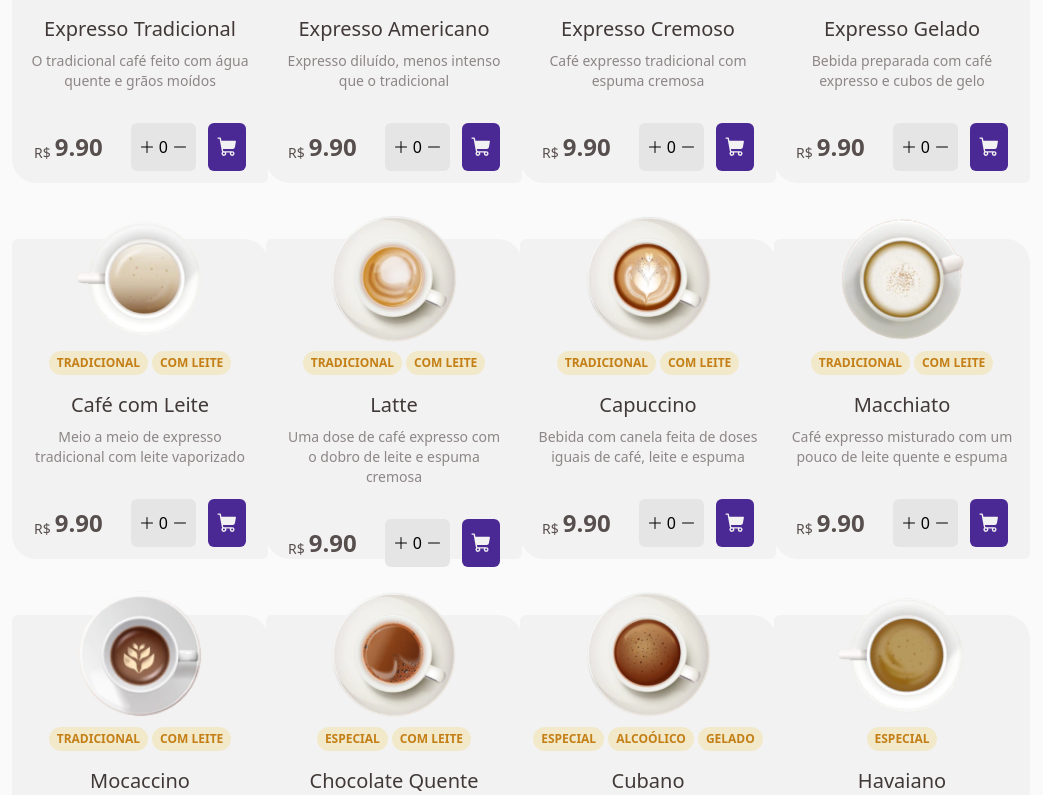
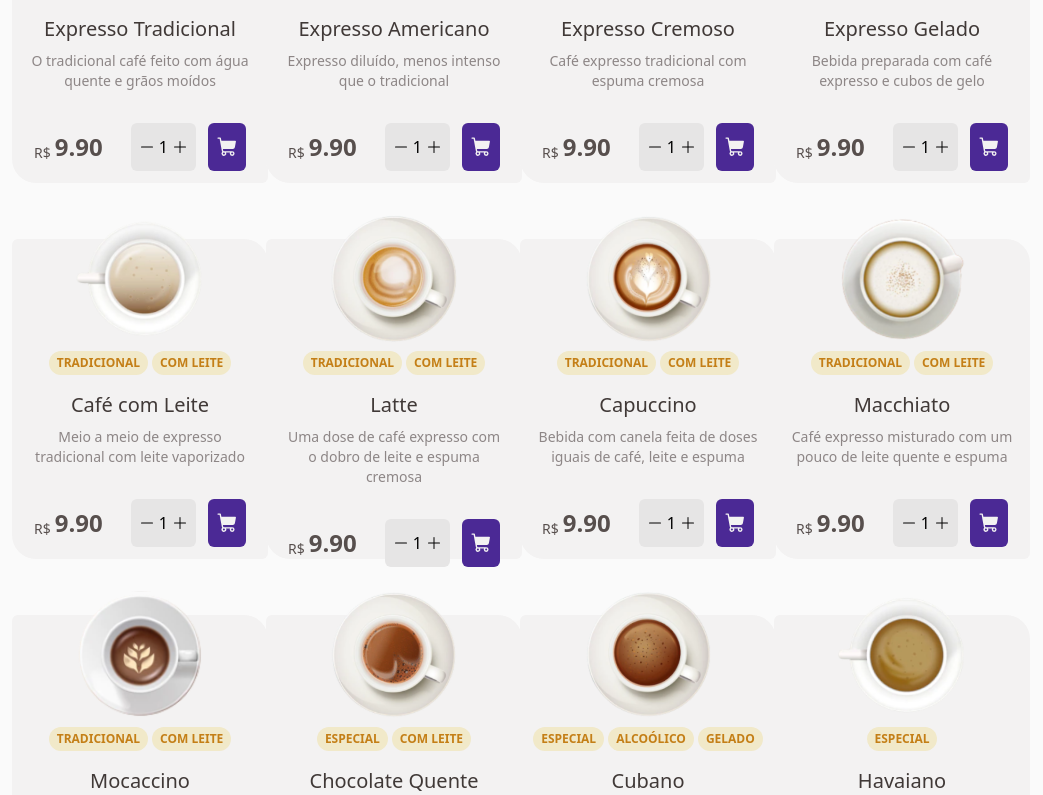
Before and after one commit to pedrogagodev/Coffee-Shop-Delivery, a React (Vite) app: page / in a window 1280 px wide. Shown: the part 1005-1800 px from the top of the page, without its empty margins (148-1191 px from the left). Built offline with nearby package versions, Linux system fonts and the light colour scheme.

Commit message:
refactor: create a component 'CoffeeQuantity'

```diff
--- a/src/components/Card.tsx
+++ b/src/components/Card.tsx
@@ -1,4 +1,5 @@
-import { ShoppingCart, Plus, Minus } from '@phosphor-icons/react';
+import { ShoppingCart } from '@phosphor-icons/react';
+import { CoffeeQuantity } from './CoffeeQuantity';
 
 interface CoffeeProps {
   id: number;
@@ -38,11 +39,7 @@ export function Card({
         <span className="mr-6 mt-2 text-2xl font-bold text-base-text">
           {price.toFixed(2)}
         </span>
-        <div className="mr-2 flex items-center gap-1 rounded-md bg-base-button px-2 py-3">
-          <Plus />
-          <span>{quantity}</span>
-          <Minus />
-        </div>
+        <CoffeeQuantity />
         <button className="rounded-md bg-purple-dark p-2">
           <ShoppingCart size={22} weight="fill" className="text-base-card" />
         </button>
--- /dev/null
+++ b/src/components/CoffeeQuantity.tsx
@@ -0,0 +1,11 @@
+import { Plus, Minus } from '@phosphor-icons/react';
+
+export function CoffeeQuantity() {
+  return (
+    <div className="mr-2 flex items-center gap-1 rounded-md bg-base-button px-2 py-3">
+      <Minus />
+      <span>1</span>
+      <Plus />
+    </div>
+  );
+}
--- a/src/components/ItemCheckout.tsx
+++ b/src/components/ItemCheckout.tsx
@@ -1,5 +1,6 @@
 import AmericanExpress from '../../public/AmericanExpress.svg';
-import { Plus, Minus, Trash } from '@phosphor-icons/react';
+import { Trash } from '@phosphor-icons/react';
+import { CoffeeQuantity } from './CoffeeQuantity';
 
 export default function ItemCheckout() {
   return (
@@ -8,11 +9,7 @@ export default function ItemCheckout() {
       <div className="mr-7">
         <span>Expresso tradicional</span>
         <div className="flex">
-          <div className="mr-2 flex items-center gap-1 rounded-md bg-base-button px-2 py-3">
-            <Plus />
-            <span>1</span>
-            <Minus />
-          </div>
+          <CoffeeQuantity />
           <button className="flex gap-1 self-center rounded-md bg-base-button p-2">
             <Trash size={16} className="mt-1 text-my-purple" weight="bold" />
             <span>REMOVER</span>
```
